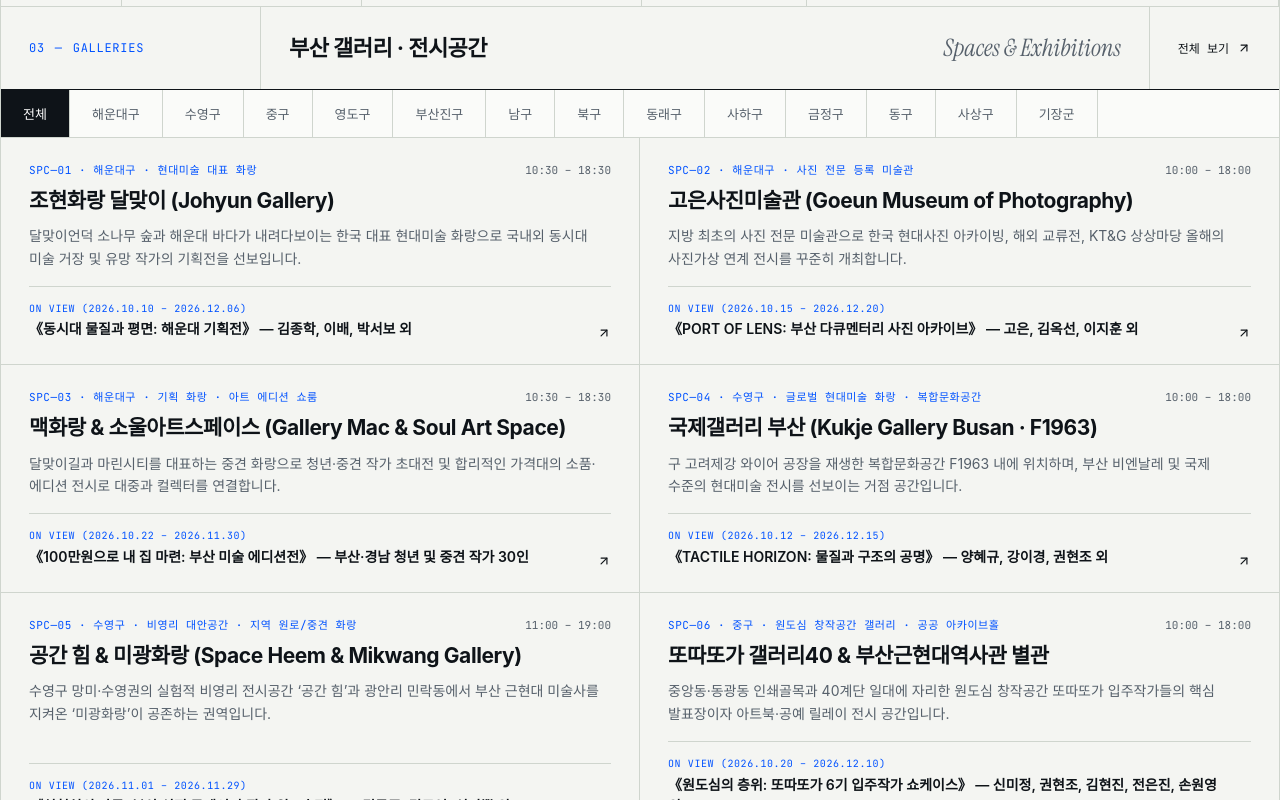
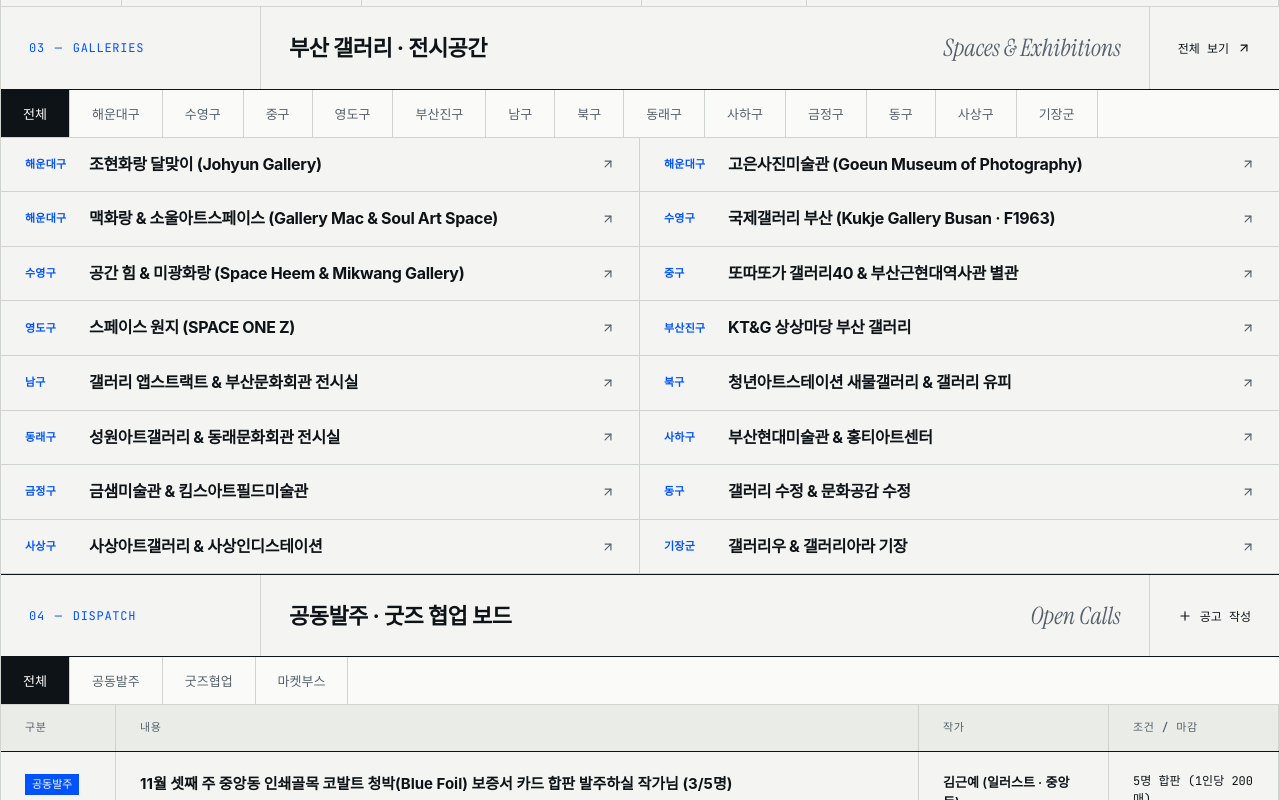
Before and after one commit to 3ena4ena-maker/b-art, a React (Vite) app: page / in a window 1280 px wide. Shown: the part 7260-8060 px from the top of the page. Built offline with nearby package versions, Linux system fonts and the light colour scheme; a web font is replaced by a local one.

Commit message:
Compact gallery list to show only district & gallery name, show details on click

```diff
--- a/src/App.tsx
+++ b/src/App.tsx
@@ -1012,32 +1012,12 @@ export function App() {
                 }`}
                 onClick={() => setActiveGallery(gal)}
               >
-                <div className="gallery-row-content">
-                  <div>
-                    <div className="gallery-row-meta">
-                      <span className="gallery-zone-badge">
-                        {gal.indexNo} · {gal.zone} · {gal.spaceType}
-                      </span>
-                      <span className="gallery-hours-text">{gal.hours}</span>
-                    </div>
-
+                <div className="gallery-row-compact">
+                  <div className="gallery-row-main">
+                    <span className="gallery-zone-badge">{gal.zone}</span>
                     <h3 className="gallery-row-title">{gal.name}</h3>
-
-                    <p className="gallery-row-desc">{gal.description}</p>
-                  </div>
-
-                  <div className="gallery-row-exhibition">
-                    <div className="gallery-exhibition-info">
-                      <div className="gallery-exhibition-kicker">
-                        ON VIEW ({gal.currentExhibition.period})
-                      </div>
-                      <div className="gallery-exhibition-title">
-                        {gal.currentExhibition.title} — {gal.currentExhibition.artists}
-                      </div>
-                    </div>
-
-                    <ArrowUpRight size={14} className="gallery-arrow-icon" />
-                  </div>
+                  </div>
+                  <ArrowUpRight size={14} className="gallery-arrow-icon" />
                 </div>
               </article>
             ))}
--- a/src/index.css
+++ b/src/index.css
@@ -1069,81 +1069,50 @@ section {
   background: var(--bg-pure);
 }
 
-.gallery-row-content {
-  padding: 24px 28px;
-  display: flex;
-  flex-direction: column;
-  justify-content: space-between;
-  gap: 16px;
-  min-width: 0;
-  height: 100%;
-}
-
-.gallery-row-meta {
+.gallery-row-compact {
+  padding: 16px 24px;
   display: flex;
   justify-content: space-between;
   align-items: center;
   gap: 12px;
+  min-width: 0;
+  width: 100%;
+}
+
+.gallery-row-main {
+  display: flex;
+  align-items: center;
+  gap: 12px;
+  min-width: 0;
+  flex: 1;
 }
 
 .gallery-zone-badge {
   font-family: var(--font-mono);
   font-size: 11px;
+  font-weight: 600;
   color: var(--marine);
-  letter-spacing: 0.05em;
-}
-
-.gallery-hours-text {
-  font-family: var(--font-mono);
-  font-size: 11px;
-  color: var(--ink-muted);
+  letter-spacing: 0.02em;
+  flex-shrink: 0;
+  min-width: 52px;
 }
 
 .gallery-row-title {
-  font-size: 21px;
+  font-size: 16px;
   font-weight: 700;
   letter-spacing: -0.02em;
-  margin-top: 6px;
+  line-height: 1.35;
   word-break: keep-all;
-}
-
-.gallery-row-desc {
-  font-size: 14px;
-  color: var(--ink-muted);
-  margin-top: 8px;
-  line-height: 1.6;
-  word-break: keep-all;
-}
-
-.gallery-row-exhibition {
-  padding-top: 14px;
-  border-top: 1px solid var(--line);
-  display: flex;
-  justify-content: space-between;
-  align-items: flex-end;
-  gap: 16px;
-}
-
-.gallery-exhibition-info {
   min-width: 0;
-  flex: 1;
-}
-
-.gallery-exhibition-kicker {
-  font-family: var(--font-mono);
-  font-size: 10px;
-  color: var(--marine);
-  letter-spacing: 0.06em;
-}
-
-.gallery-exhibition-title {
-  font-size: 14px;
-  font-weight: 600;
-  margin-top: 2px;
 }
 
 .gallery-arrow-icon {
   flex-shrink: 0;
+  color: var(--ink-muted);
+}
+
+.gallery-row-item:hover .gallery-arrow-icon {
+  color: var(--marine);
 }
 
 /* Modal / Editorial Drawer */
@@ -1958,65 +1927,26 @@ section {
     width: 100%;
     max-width: 100%;
     border-right: none;
-    border-bottom: 1px solid var(--line-strong);
+    border-bottom: 1px solid var(--line);
   }
   .gallery-row-item:last-child {
     border-bottom: none;
   }
-  .gallery-row-content {
-    padding: 16px 14px;
+  .gallery-row-compact {
+    padding: 13px 14px;
     gap: 10px;
-    width: 100%;
-    max-width: 100%;
-  }
-  .gallery-row-meta {
-    display: flex;
-    flex-direction: row;
-    justify-content: space-between;
-    align-items: center;
-    flex-wrap: wrap;
-    gap: 4px 10px;
+  }
+  .gallery-row-main {
+    gap: 10px;
   }
   .gallery-zone-badge {
-    font-size: 10.5px;
-  }
-  .gallery-hours-text {
-    font-size: 10.5px;
+    font-size: 11px;
+    min-width: 48px;
   }
   .gallery-row-title {
-    font-size: 16.5px;
+    font-size: 14.5px;
     line-height: 1.35;
-    margin-top: 6px;
-    white-space: normal;
-    word-break: keep-all;
-    overflow-wrap: break-word;
-  }
-  .gallery-row-desc {
-    font-size: 13px;
-    line-height: 1.55;
-    margin-top: 6px;
-    display: block;
-    white-space: normal;
-    word-break: keep-all;
-    overflow-wrap: break-word;
-  }
-  .gallery-row-exhibition {
-    padding-top: 10px;
-    gap: 10px;
-    align-items: flex-end;
-    justify-content: space-between;
-  }
-  .gallery-exhibition-info {
-    min-width: 0;
-    flex: 1;
-  }
-  .gallery-exhibition-kicker {
-    font-size: 9.5px;
-  }
-  .gallery-exhibition-title {
-    font-size: 12.5px;
-    line-height: 1.45;
-    margin-top: 3px;
+    margin-top: 0;
     white-space: normal;
     word-break: keep-all;
     overflow-wrap: break-word;
```
